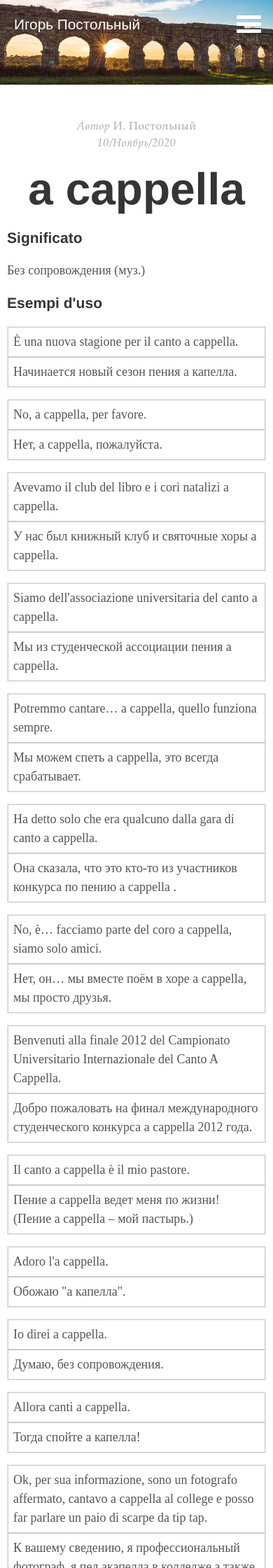
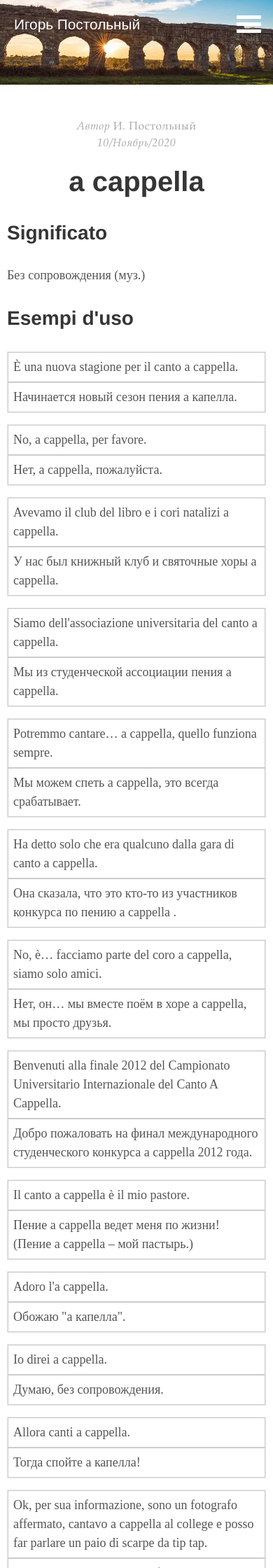
Before and after one commit to postolny/postolny.github.io, a Jekyll site: the page built from _posts/2020-11-10-a-cappella.md, in a window 390 px wide. Shown: the top 2240 px of the page at 70% size. Built offline with Jekyll 4.4.1, drawn with Linux system fonts in a browser that asks for light colours.

Commit message:
Add files via upload

```diff
--- a/_sass/tale/_base.scss
+++ b/_sass/tale/_base.scss
@@ -31,8 +31,70 @@ h5,
 h6 {
   color: $default-shade;
   font-family: $sans-serif;
-  line-height: normal;
+
   overflow-wrap: break-word;
+}
+
+h1 {
+  font-size: $font-size-h1;
+  line-height: $line-height-h1;
+}
+
+h2 {
+  font-size: $font-size-h2;
+  line-height: $line-height-h2;
+}
+
+h3 {
+  font-size: $font-size-h3;
+  line-height: $line-height-h3;
+}
+
+h4 {
+  font-size: $font-size-h4;
+  line-height: $line-height-h4;
+}
+
+h5 {
+  font-size: $font-size-h5;
+  line-height: $line-height-h5;
+}
+
+h6 {
+  font-size: $font-size-h6;
+  line-height: $line-height-h6;
+}
+
+@media (max-width: 768px) {
+  h1 {
+    font-size: $font-size-h1-mobile;
+    line-height: $line-height-h1-mobile;
+  }
+
+  h2 {
+    font-size: $font-size-h2-mobile;
+    line-height: $line-height-h2-mobile;
+  }
+
+  h3 {
+    font-size: $font-size-h3-mobile;
+    line-height: $line-height-h3-mobile;
+  }
+
+  h4 {
+    font-size: $font-size-h4-mobile;
+    line-height: $line-height-h4-mobile;
+  }
+
+  h5 {
+    font-size: $font-size-h5-mobile;
+    line-height: $line-height-h5-mobile;
+  }
+
+  h6 {
+    font-size: $font-size-h6-mobile;
+    line-height: $line-height-h6-mobile;
+  }
 }
 
 a {
@@ -129,6 +191,12 @@ main {
     text-align: center;
     text-transform: uppercase;
     font-weight: 900;
+    font-size: $font-size-h3-toc;
+    line-height: $line-height-h3-toc;
+    @media (max-width: 768px) {
+      font-size: 1.25rem;
+      line-height: 1.3;
+    }
   }
   ol {
     counter-reset: myCounter;
@@ -383,7 +451,7 @@ table {
   border-radius: 255px 15px 225px 15px/15px 225px 15px 255px;
 }
 
-.proverbi h2 {
+.proverbi h3 {
   font-weight: bold;
   box-shadow: 5px 5px 0 $green;
   background: $default-shade;
@@ -396,9 +464,12 @@ table {
 
 #wrapper-toc,
 #download_row > div {
+  margin-left: 10px;
+  margin-right: 10px;
   padding: 1em;
   border: solid 2px #777;
   box-shadow: 13px 13px 0 0 white, 15px 15px 0 0 #777, 15px 11px 0 0 #777, 11px 15px 0 0 #777;
+  transform: translate(-7.5px, 0); // Компенсация смещения, образуемого за счёт box-shadow
 }
 
 #download_row {
--- a/_sass/tale/_catalogue.scss
+++ b/_sass/tale/_catalogue.scss
@@ -30,8 +30,6 @@
     color: $default-shade;
     display: block;
     font-family: $sans-serif;
-    font-size: 3rem;
-    line-height: 1.2;
     font-weight: 700;
     margin: 0.5rem 0;
     a {
--- a/_sass/tale/_layout.scss
+++ b/_sass/tale/_layout.scss
@@ -638,6 +638,7 @@ nav {
   display: flex;
   flex-direction: column;
   align-items: center;
+  margin-top: 40px;
   div {
     margin-bottom: 10px;
   }
--- a/_sass/tale/_post.scss
+++ b/_sass/tale/_post.scss
@@ -16,7 +16,6 @@
   &-title {
     color: $default-shade;
     font-family: $sans-serif;
-    font-size: 4rem;
     margin: 1rem 0;
     text-align: center;
   }
--- a/_sass/tale/_taxonomies.scss
+++ b/_sass/tale/_taxonomies.scss
@@ -4,7 +4,6 @@
     &-title {
       color: $default-shade;
       font-family: $sans-serif;
-      font-size: 4rem;
       margin: 1rem 0;
       text-align: center;
     }
```
